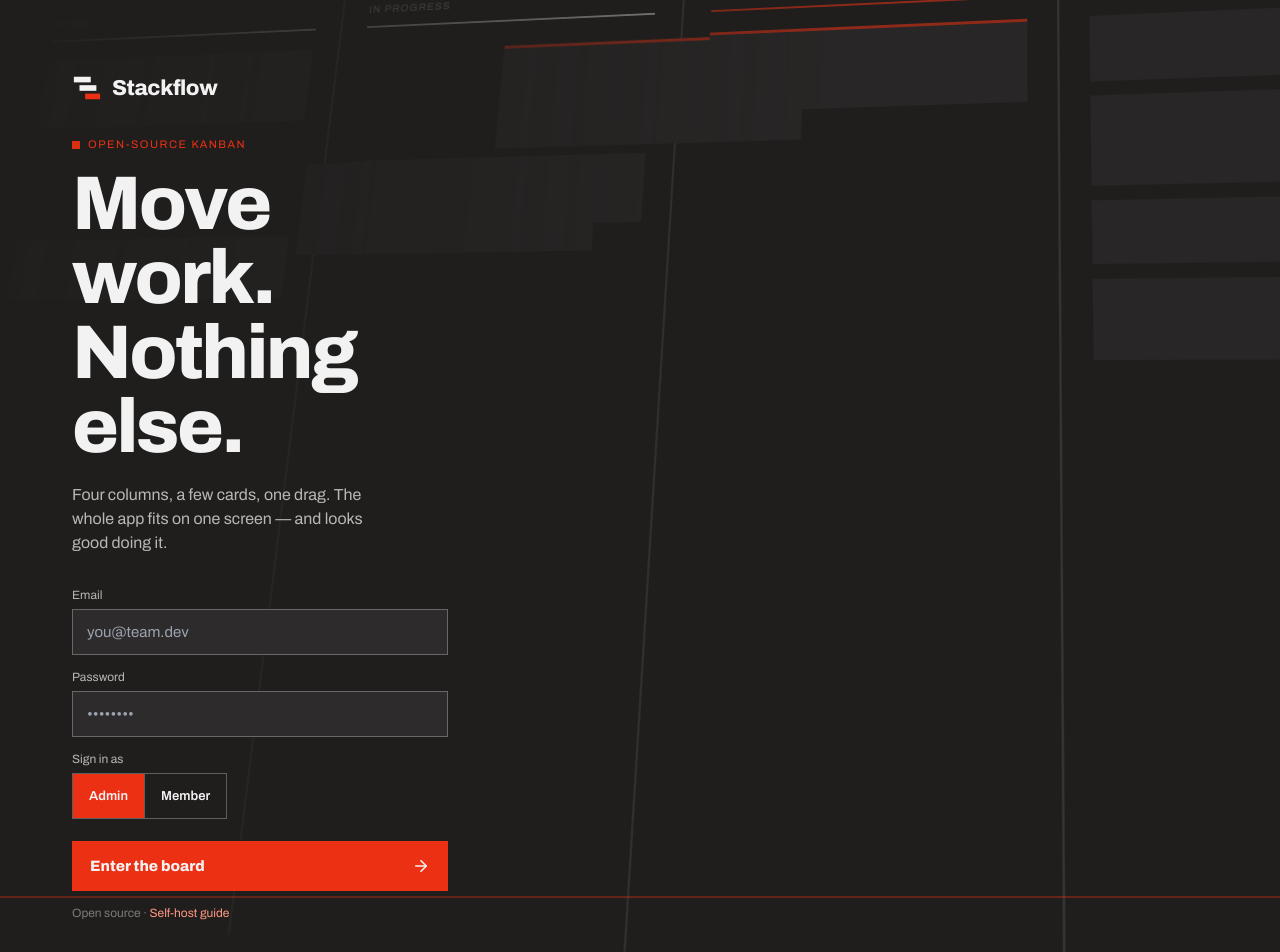
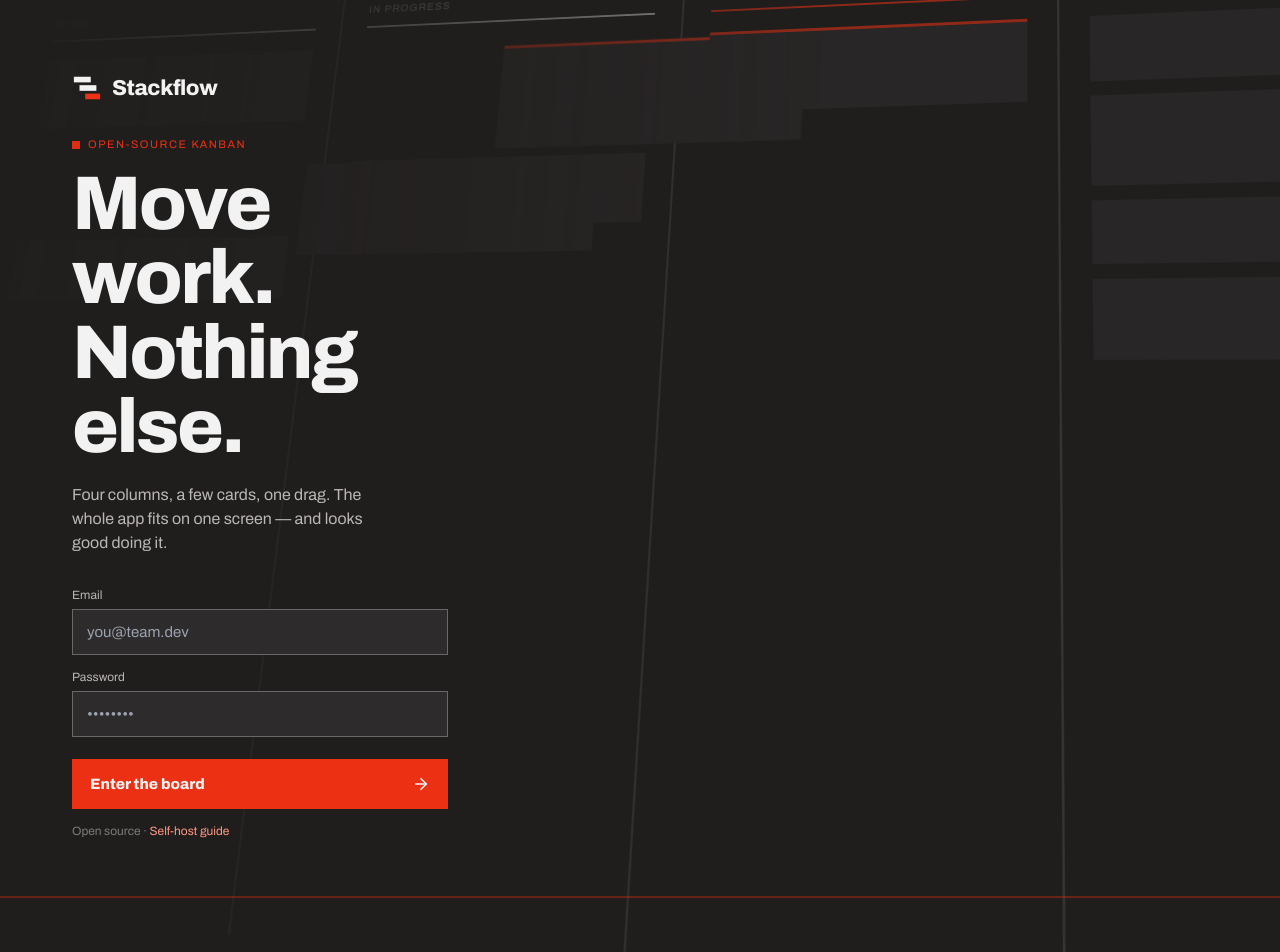
Before and after one commit to Koi725/stackflow, a Next.js app in the folder frontend/: page /login in a window 1280 px wide. Shown: the top 952 px of the page. Built offline with nearby package versions, Linux system fonts and the light colour scheme.

Commit message:
feat(frontend): real email/password login, drop demo role picker

```diff
--- a/frontend/app/login/page.tsx
+++ b/frontend/app/login/page.tsx
@@ -5,13 +5,11 @@ import { useState } from "react";
 import { api } from "@/lib/api";
 import { KineticBoard } from "@/components/KineticBoard";
 import { Logo } from "@/components/Logo";
-import type { Role } from "@/lib/types";
 
 export default function LoginPage() {
   const router = useRouter();
   const [email, setEmail] = useState("");
   const [password, setPassword] = useState("");
-  const [role, setRole] = useState<Role>("admin"); // DEMO ONLY — remove; role comes from the server session
   const [error, setError] = useState<string | null>(null);
   const [busy, setBusy] = useState(false);
 
@@ -36,14 +34,6 @@ export default function LoginPage() {
         <form onSubmit={submit} className="flex flex-col gap-3.5">
           <label className="flex flex-col gap-1.5 text-xs text-muted">Email<input type="email" required value={email} onChange={(e) => setEmail(e.target.value)} placeholder="you@team.dev" className={input} /></label>
           <label className="flex flex-col gap-1.5 text-xs text-muted">Password<input type="password" required value={password} onChange={(e) => setPassword(e.target.value)} placeholder="••••••••" className={input} /></label>
-          {/* DEMO ONLY: role picker. Delete this block in production. */}
-          <div className="flex flex-col gap-1.5 text-xs text-muted">Sign in as
-            <div className="inline-flex self-start border border-rule">
-              {(["admin", "member"] as Role[]).map((r, i) => (
-                <button key={r} type="button" onClick={() => setRole(r)} className={`min-h-[44px] px-4 text-[13px] font-semibold capitalize ${i ? "border-l border-rule" : ""} ${role === r ? "bg-accent text-ink" : "text-ink hover:bg-ink/[.08]"}`}>{r}</button>
-              ))}
-            </div>
-          </div>
           {error && <div role="alert" className="border border-accent-soft/50 px-3.5 py-3 text-[13px] text-accent-soft">{error}</div>}
           <button type="submit" disabled={busy} className="mt-2 flex min-h-[50px] items-center justify-between gap-3 bg-accent px-[18px] py-3.5 text-left text-[15px] font-extrabold text-ink transition-colors hover:bg-accent-hover active:bg-accent-active disabled:opacity-45">
             <span>Enter the board</span><ArrowRight size={18} strokeWidth={2.2} />
```
